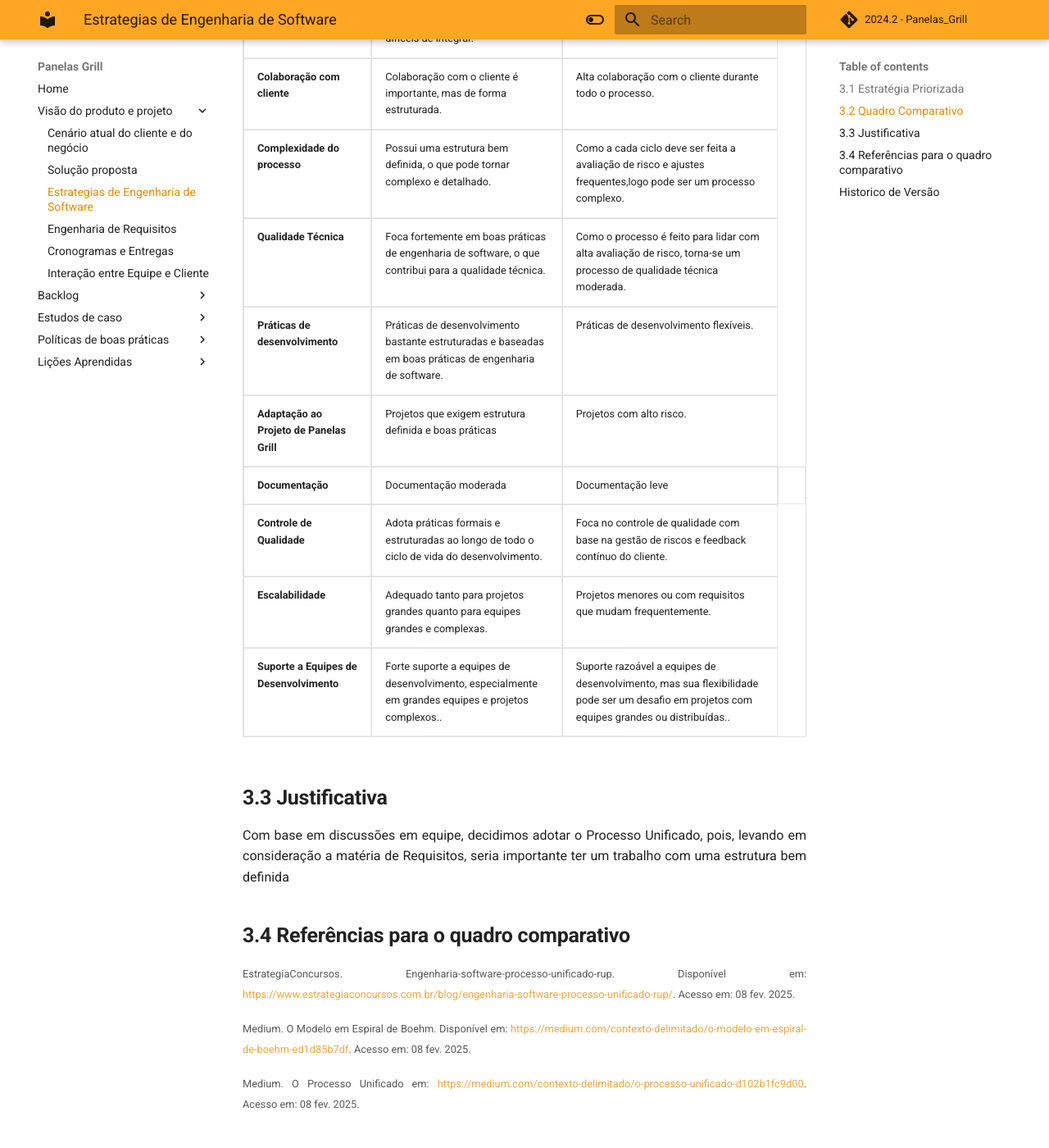
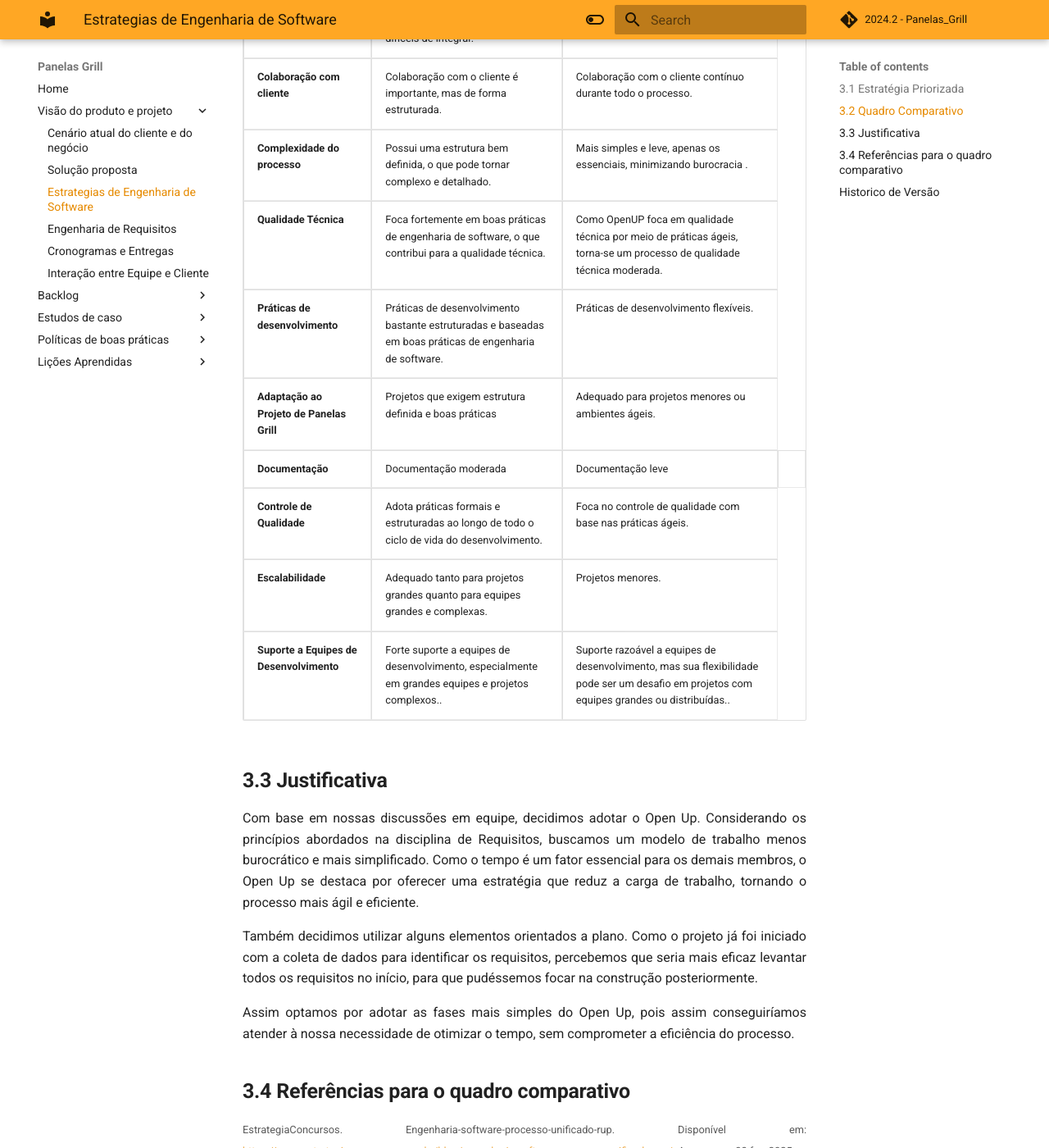
Before and after one commit to mdsreq-fga-unb/2024.2-T03-PanelasGrill, an MkDocs documentation site: the page built from docs/unidade1/sessao3.md, in a window 1280 px wide and 1400 px high, scrolled down 803 px. Shown: the whole window at 82% size. Built offline with MkDocs 1.6.1 and Material for MkDocs 9.7.7, drawn with Linux system fonts in a browser that asks for light colours; comment, search, counter and statistics services are not loaded; some of the changed text lies outside the part shown.

Commit message:
adaptando processo de esw

```diff
--- a/docs/unidade1/sessao3.md
+++ b/docs/unidade1/sessao3.md
@@ -2,9 +2,9 @@
 
 ## **3.1 Estratégia Priorizada**
 
-- **Abordagem**: Dirigido por plano
+- **Abordagem**: Ágil com elementos dirigido por plano
 - **Ciclo de Vida**:Interativo e Incremental
-- **Processo**: Processo Unificado
+- **Processo**: Open Up
 
 ## **3.2 Quadro Comparativo**
 
@@ -13,44 +13,44 @@
     <tr>
       <th><strong>Características</strong></th>
       <th><strong>Processo Unificado</strong></th>
-      <th><strong>Spiral</strong></th>
+      <th><strong>Open Up</strong></th>
     </tr>
   </thead>
   <tbody>
     <tr>
       <td><strong>Abordagem geral</strong></td>
       <td>Busca identificar todos os requisitos no início do projeto.É iterativo e incremental</td>
-      <td>É um tipo de processo iterativo, o qual executa vários ciclos até a disponibilização final do produto de software.</td>
+      <td>É um Processo Unificado enxuto que aplica abordagens iterativas e incrementais dentro de um ciclo de vida estruturado.</td>
     </tr>
     <tr>
       <td><strong>Foco em arquitetura</strong></td>
       <td>A arquitetura é definida e validada no inicio, antes do desenvolvimento.</td>
-      <td>A arquitetura pode ser ajustada a cada iteração conforme as necessidades do projeto. </td>
+      <td>Projetado para ser flexível  </td>
     </tr>
     <tr>
       <td><strong>Estrutura de Processo</strong></td>
       <td>É dividida em fases, que podem ser feitas em interações </td>
-      <td>O processo é dividido em ciclos. </td>
+      <td>Tem uma estrutura parecida com PU, porém mais simplificada. </td>
     </tr>
     <tr>
       <td><strong>Flexibilidade de requisitos</strong></td>
       <td>Os requisitos são definidos na fase de Elaboração, mudanças nos requistos podem ser mais difíceis de integrar.</td>
-      <td>Em cada ciclo, os requisitos podem ser ajustados de acordo com a avaliação de riscos e feedback do cliente</td>
+      <td>Flexível, mudanças são esperadas ao longo do processo.</td>
     </tr>
     <tr>
       <td><strong>Colaboração com cliente</strong></td>
       <td>Colaboração com o cliente é importante, mas de forma estruturada.</td>
-      <td>Alta colaboração com o cliente durante todo o processo.</td>
+      <td>Colaboração com o cliente contínuo durante todo o processo.</td>
     </tr>
     <tr>
       <td><strong>Complexidade do processo</strong></td>
       <td>Possui uma estrutura bem definida, o que pode tornar complexo e detalhado. </td>
-      <td>Como a cada ciclo deve ser feita a avaliação de risco e ajustes frequentes,logo pode ser um processo complexo.</td>
+      <td>Mais simples e leve, apenas os essenciais, minimizando burocracia .</td>
     </tr>
     <tr>
       <td><strong>Qualidade Técnica</strong></td>
       <td>Foca fortemente em boas práticas de engenharia de software, o que contribui para a qualidade técnica.</td>
-      <td>Como o processo é feito para lidar com alta avaliação de risco, torna-se um processo de qualidade técnica moderada.</td>
+      <td>Como OpenUP foca em qualidade técnica por meio de práticas ágeis, torna-se um processo de qualidade técnica moderada.</td>
     </tr>
     <tr>
       <td><strong>Práticas de desenvolvimento</strong></td>
@@ -60,7 +60,7 @@
     <tr>
       <td><strong>Adaptação ao Projeto de Panelas Grill</strong></td>
       <td>Projetos que exigem estrutura definida e boas práticas</td>
-      <td>Projetos com alto risco. </td>
+      <td>Adequado para projetos menores ou ambientes ágeis. </td>
     </tr>
     <tr>
       <td><strong>Documentação</strong></td>
@@ -70,12 +70,12 @@
     <tr>
       <td><strong>Controle de Qualidade</strong></td>
       <td>Adota práticas formais e estruturadas ao longo de todo o ciclo de vida do desenvolvimento.</td>
-      <td> Foca no controle de qualidade com base na gestão de riscos e feedback contínuo do cliente. </td>
+      <td> Foca no controle de qualidade com base nas práticas ágeis. </td>
     </tr>
     <tr>
       <td><strong>Escalabilidade</strong></td>
       <td>Adequado tanto para projetos grandes quanto para equipes grandes e complexas.</td>
-      <td>Projetos menores ou com requisitos que mudam frequentemente. </td>
+      <td>Projetos menores. </td>
     </tr>
     <tr>
       <td><strong>Suporte a Equipes de Desenvolvimento</strong></td>
@@ -88,12 +88,17 @@
 
 ## **3.3 Justificativa**
 
-Com base em discussões em equipe, decidimos adotar o Processo Unificado, pois, levando em consideração a matéria de Requisitos, seria importante ter um trabalho com uma estrutura bem definida
+Com base em nossas discussões em equipe, decidimos adotar o Open Up. Considerando os princípios abordados na disciplina de Requisitos, buscamos um modelo de trabalho menos burocrático e mais simplificado. Como o tempo é um fator essencial para os demais membros, o Open Up se destaca por oferecer uma estratégia que reduz a carga de trabalho, tornando o processo mais ágil e eficiente.
+
+Também decidimos utilizar alguns elementos orientados a plano. Como o projeto já foi iniciado com a coleta de dados para identificar os requisitos, percebemos que seria mais eficaz levantar todos os requisitos no início, para que pudéssemos focar na construção posteriormente.
+
+Assim optamos por adotar as fases mais simples do Open Up, pois assim conseguiríamos atender à nossa necessidade de otimizar o tempo, sem comprometer a eficiência do processo.
+
 
 ## **3.4 Referências para o quadro comparativo**
 <small>EstrategiaConcursos. Engenharia-software-processo-unificado-rup. Disponível em: <https://www.estrategiaconcursos.com.br/blog/engenharia-software-processo-unificado-rup/>. Acesso em: 08 fev. 2025.</small>
 
-<small>Medium. O Modelo em Espiral de Boehm. Disponível em: <https://medium.com/contexto-delimitado/o-modelo-em-espiral-de-boehm-ed1d85b7df>. Acesso em: 08 fev. 2025.</small>
+<small>Medium. OpenUP: Um processo integrado e ágil em: <https://medium.com/@LucianeS/openup-um-processo-integrado-e-agil-a4400c17ce62>. Acesso em: 08 fev. 2025.</small>
 
 <small>Medium. O Processo Unificado em: <https://medium.com/contexto-delimitado/o-processo-unificado-d102b1fc9d00>. Acesso em: 08 fev. 2025.</small>
 
```
Also changed, not shown: docs/unidade2/engenhariaRequisitos.md (+10 -29 lines).
